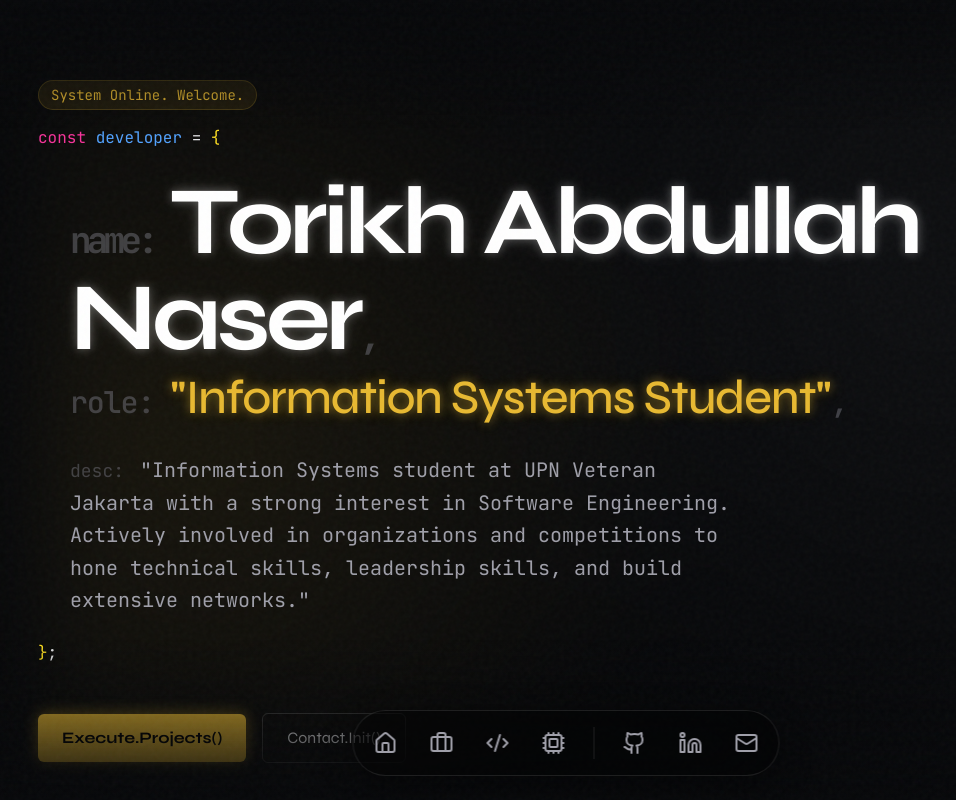
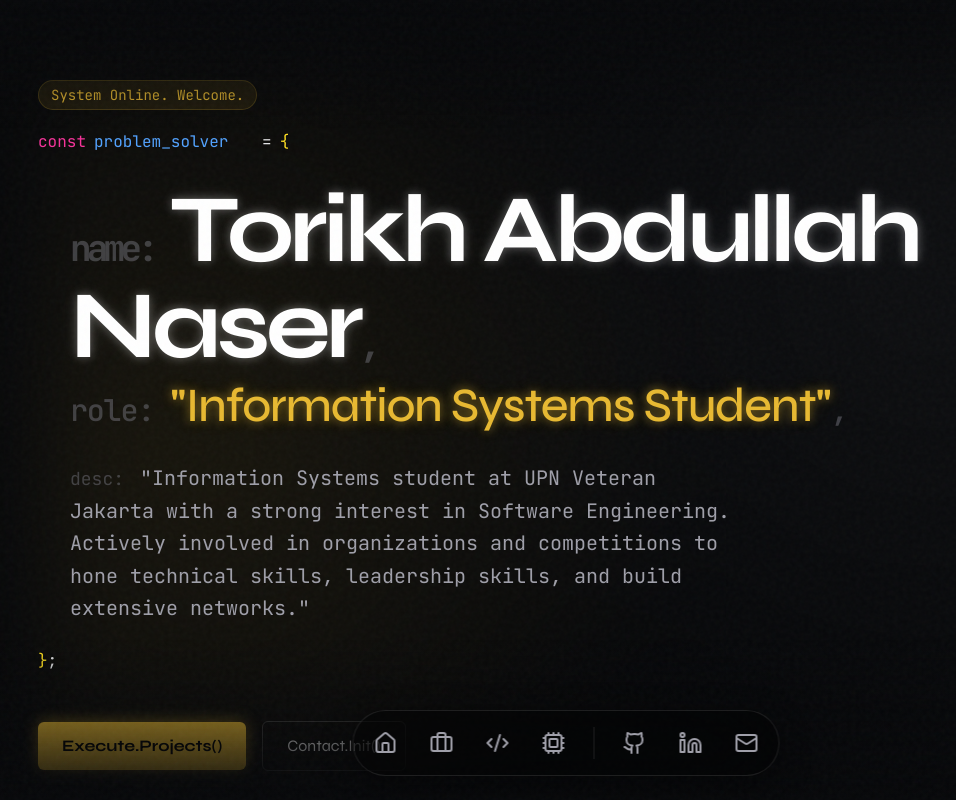
Before and after one commit to Torikh42/web-porto, a Next.js app: page / in a window 1280 px wide. Shown: the top 800 px of the page, without its empty margins (74-1030 px from the left). Built offline with nearby package versions, Linux system fonts and the light colour scheme; no server answers; the database is empty.

Commit message:
feat: add roles

```diff
--- a/src/components/sections/HeroSection.tsx
+++ b/src/components/sections/HeroSection.tsx
@@ -1,13 +1,25 @@
 "use client";
 
-import { motion, Variants } from "framer-motion";
+import { useState, useEffect } from "react";
+import { motion, Variants, AnimatePresence } from "framer-motion";
 import { ProfileData } from "@/types";
 
 interface HeroSectionProps {
   profileData: ProfileData;
 }
 
+const roles = ["software_engineer", "systems_architect", "problem_solver", "creator", "student"];
+
 export default function HeroSection({ profileData }: HeroSectionProps) {
+  const [roleIndex, setRoleIndex] = useState(0);
+
+  useEffect(() => {
+    const interval = setInterval(() => {
+      setRoleIndex((prev) => (prev + 1) % roles.length);
+    }, 2500);
+    return () => clearInterval(interval);
+  }, []);
+
   // Animation variants
   const container: Variants = {
     hidden: { opacity: 0 },
@@ -43,10 +55,23 @@ export default function HeroSection({ profileData }: HeroSectionProps) {
         </motion.div>
 
         {/* Code-style introduction */}
-        <motion.div variants={item} className="font-jetbrains text-app-muted text-sm md:text-base mb-6">
-          <span className="text-pink-500">const</span>{" "}
-          <span className="text-blue-400">developer</span>{" "}
-          <span className="text-app-text">=</span>{" "}
+        <motion.div variants={item} className="font-jetbrains text-app-muted text-sm md:text-base mb-6 flex items-center h-8">
+          <span className="text-pink-500 mr-2">const</span>
+          <div className="relative flex items-center w-[140px] md:w-[160px] h-full">
+            <AnimatePresence mode="popLayout">
+              <motion.span
+                key={roleIndex}
+                initial={{ y: 20, opacity: 0 }}
+                animate={{ y: 0, opacity: 1 }}
+                exit={{ y: -20, opacity: 0 }}
+                transition={{ duration: 0.4, type: "spring", bounce: 0 }}
+                className="text-blue-400 absolute left-0 whitespace-nowrap"
+              >
+                {roles[roleIndex]}
+              </motion.span>
+            </AnimatePresence>
+          </div>
+          <span className="text-app-text mx-2">=</span>
           <span className="text-yellow-300">{`{`}</span>
         </motion.div>
 
```
